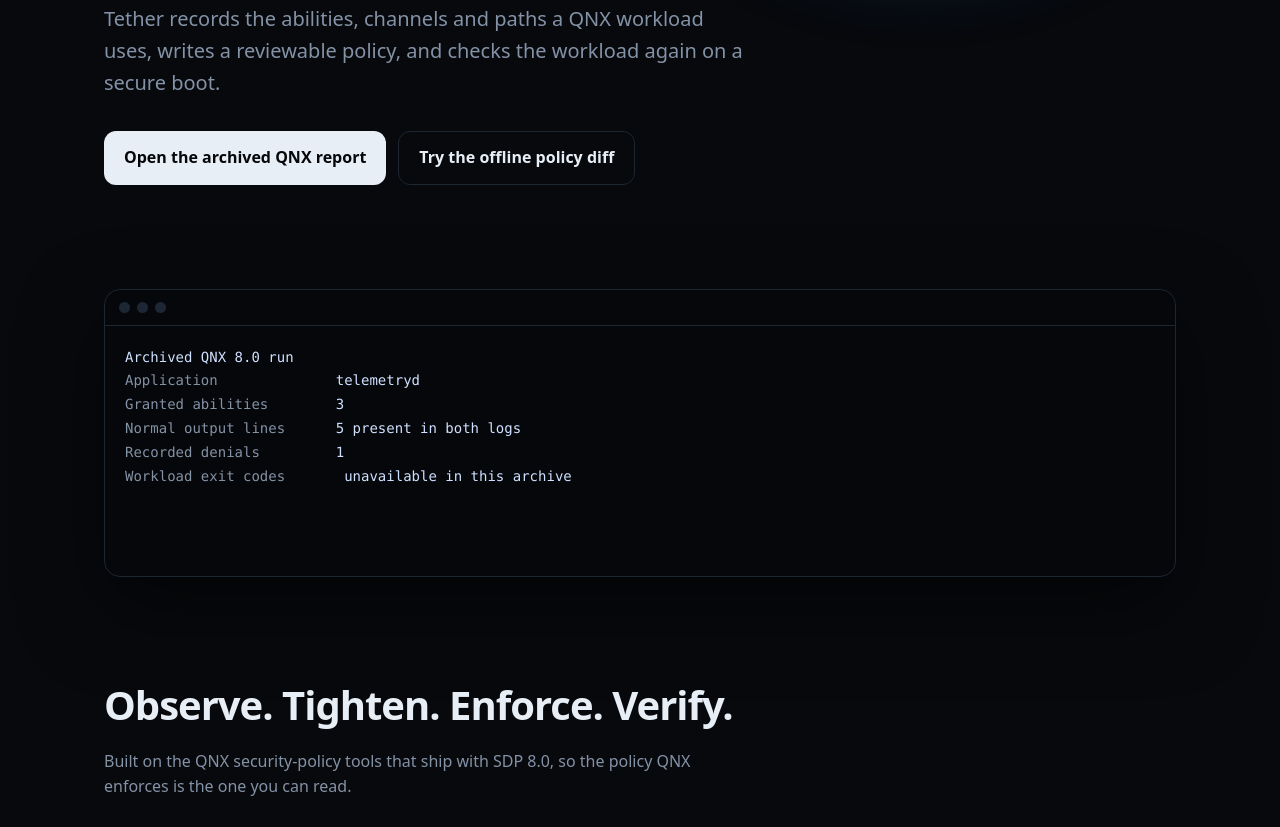
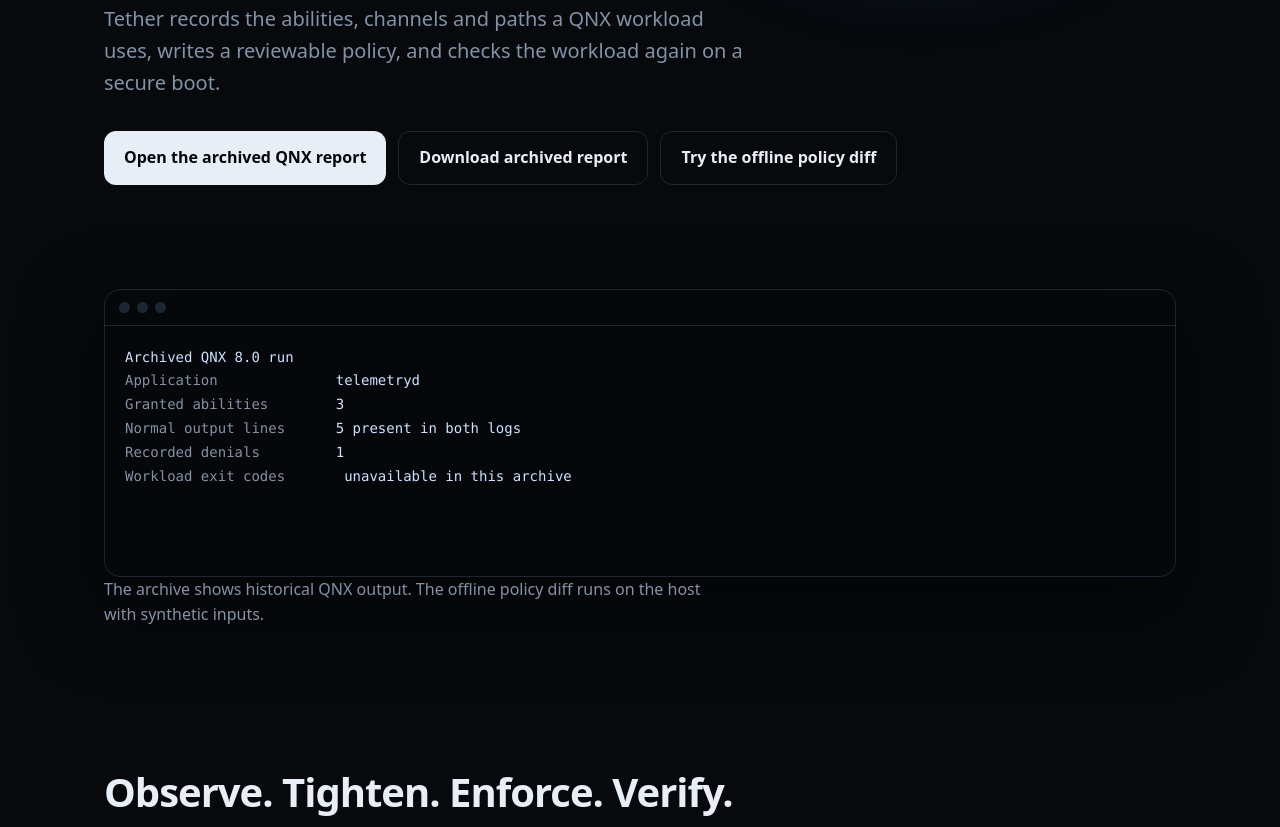
Before and after one commit to himanshu748/tether-qnx, a plain HTML site: page web/index.html in a window 1280 px wide. Shown: the part 440-1267 px from the top of the page. Drawn offline with Linux system fonts and the light colour scheme.

Commit message:
Clarify the archived and offline judge evidence

```diff
--- a/web/index.html
+++ b/web/index.html
@@ -58,7 +58,7 @@ footer{padding:12vh 24px 48px;color:var(--mute);font-size:14px;display:flex;just
     <div class="eyebrow">QNX OS 8.0 · Developer tooling</div>
     <h1>Give every QNX process <em>only what it uses.</em></h1>
     <p class="lede">Tether records the abilities, channels and paths a QNX workload uses, writes a reviewable policy, and checks the workload again on a secure boot.</p>
-    <div class="cta"><a class="btn p" href="report.html">Open the archived QNX report</a><a class="btn s" href="https://github.com/himanshu748/tether-qnx#try-the-policy-diff-offline">Try the offline policy diff</a></div>
+    <div class="cta"><a class="btn p" href="report.html">Open the archived QNX report</a><a class="btn s" href="report.html" download="tether-qnx-archive.html">Download archived report</a><a class="btn s" href="https://github.com/himanshu748/tether-qnx#try-the-policy-diff-offline">Try the offline policy diff</a></div>
   </div>
   <div class="term reveal"><div class="bar"><b></b><b></b><b></b></div><pre>Archived QNX 8.0 run
 <span>Application</span>              telemetryd
@@ -66,6 +66,7 @@ footer{padding:12vh 24px 48px;color:var(--mute);font-size:14px;display:flex;just
 <span>Normal output lines</span>      5 present in both logs
 <span>Recorded denials</span>         1
 <span>Workload exit codes</span>       unavailable in this archive</pre></div>
+  <p class="sub">The archive shows historical QNX output. The offline policy diff runs on the host with synthetic inputs.</p>
 
   <section class="reveal" id="how">
     <h2>Observe. Tighten. Enforce. Verify.</h2>
```
Also changed, not shown: 2 other files.
